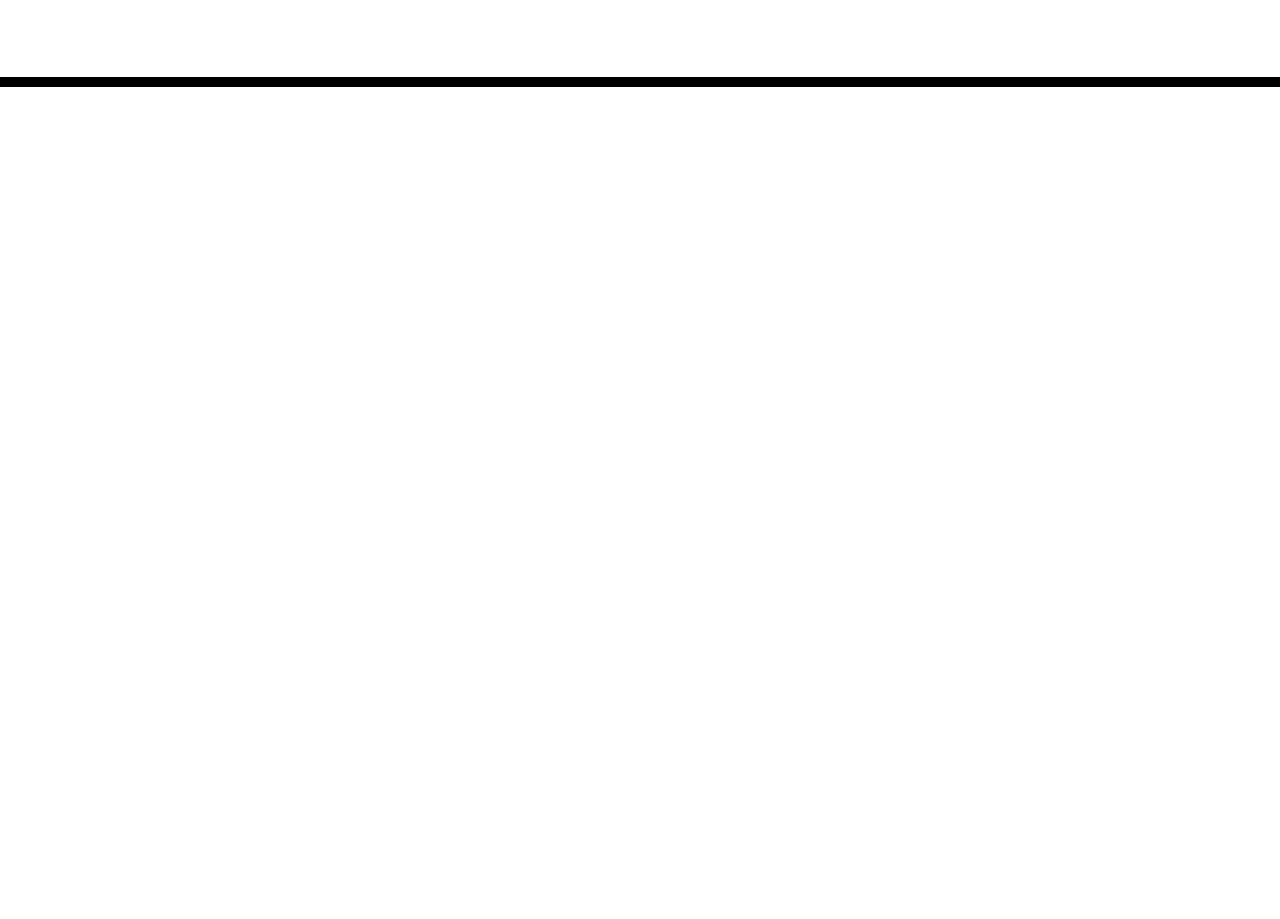
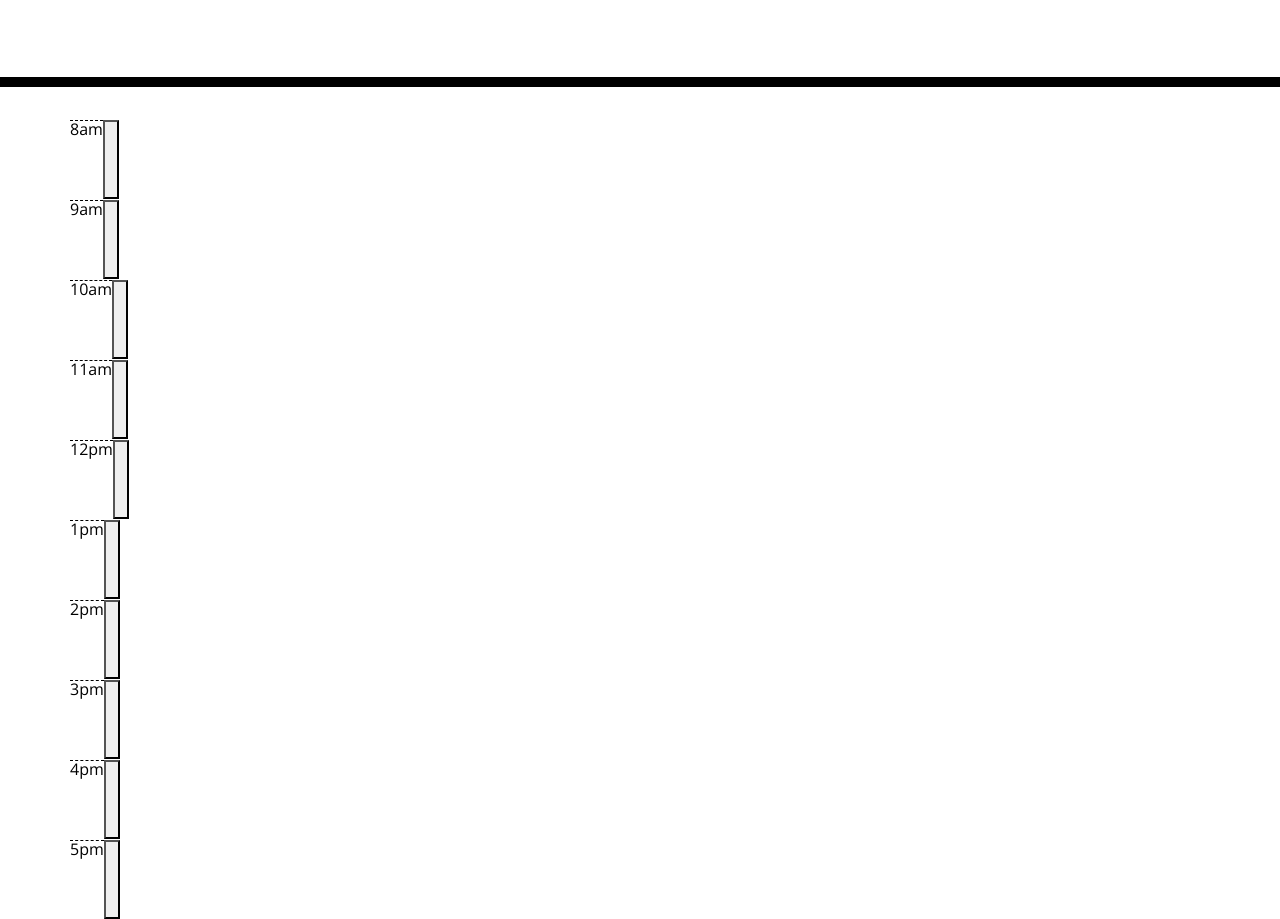
Before and after one commit to ryanparketh/Work-Day, a plain HTML site: page index.html in a window 1280 px wide. Shown: the part 181-1100 px from the top of the page. Before the commit the page ends 800 px from the top, so only its background shows below. Drawn offline with nearby package versions, Linux system fonts and the light colour scheme.

Commit message:
added basic const for js and added basic time blocks

```diff
--- a/index.html
+++ b/index.html
@@ -30,6 +30,49 @@
     </header>
     <div class="container">
       <!-- Timeblocks go here -->
+      <div>
+        <form class = 'row'>
+          <div class="hour" id = '8am'>8am</div>
+          <button type="submit" id="save"></button>
+        </form>
+        <form class = 'row'>
+          <div class="hour" id = '8am'>9am</div>
+          <button type="submit" id="save"></button>
+        </form>
+        <form class = 'row'>
+          <div class="hour" id = '8am'>10am</div>
+          <button type="submit" id="save"></button>
+        </form>
+        <form class = 'row'>
+          <div class="hour" id = '8am'>11am</div>
+          <button type="submit" id="save"></button>
+        </form>
+        <form class = 'row'>
+          <div class="hour" id = '8am'>12pm</div>
+          <button type="submit" id="save"></button>
+        </form>
+        <form class = 'row'>
+          <div class="hour" id = '8am'>1pm</div>
+          <button type="submit" id="save"></button>
+        </form>
+        <form class = 'row'>
+          <div class="hour" id = '8am'>2pm</div>
+          <button type="submit" id="save"></button>
+        </form>
+        <form class = 'row'>
+          <div class="hour" id = '8am'>3pm</div>
+          <button type="submit" id="save"></button>
+        </form>
+        <form class = 'row'>
+          <div class="hour" id = '8am'>4pm</div>
+          <button type="submit" id="save"></button>
+        </form>
+        <form class = 'row'>
+          <div class="hour" id = '8am'>5pm</div>
+          <button type="submit" id="save"></button>
+        </form>
+
+      </div>
     </div>
 
     <script src="https://code.jquery.com/jquery-3.4.1.min.js"></script>
```
Also changed, not shown: script.js (added, +10 -0 lines).
